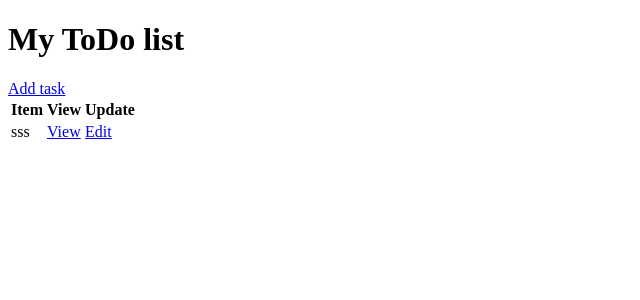
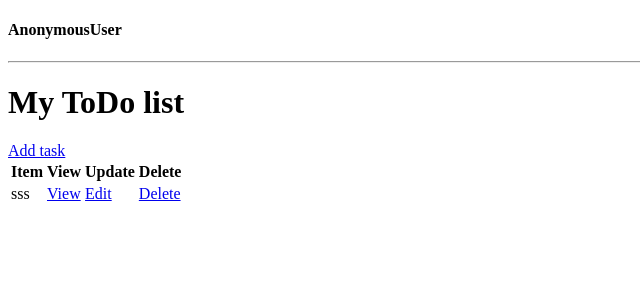
Before and after one commit to Samadseven07/ToDo-app, a Django app: page / in a window 1280 px wide. Shown: the top 300 px of the page, without its empty margins (0-640 px from the left). Run offline with Django 5.2, Linux system fonts and the light colour scheme; data comes from the database, SQL or seed files in the repository; both versions use the stored data as it was after the commit.

Commit message:
Add Delete file

```diff
--- /dev/null
+++ b/base/templates/base/task-delete.html
@@ -0,0 +1,6 @@
+<a href="{% url 'tasks' %}"></a>
+<form method="POST" action="">
+    {% csrf_token %}
+    <p>Are you sure you want to Delete this task? "{{task}}"</p>
+    <input type="submit" value="Delete">
+</form>
--- a/base/templates/base/task_list.html
+++ b/base/templates/base/task_list.html
@@ -6,23 +6,27 @@
     <title>My ToDo List</title>
 </head>
 <body>
+    <h4>{{request.user}}</h4>
+    <hr>
     <h1>My ToDo list</h1>
-    <a href="{% url 'task-create' %}">Add task</a>
     <table>
+        {% for task in tasks  %}
         <tr>
             <th>Item</th>
             <th>View</th>
             <th>Update</th>
+            <th>Delete</th>
         </tr>
-        {% for task in tasks  %}
         <tr>
             <td>{{task.title}}</td>
             <td><a href="{% url 'task' task.id%}">View</a></td>
             <td><a href="{% url 'task-update' task.id%}">Edit</a></td>
+            <td><a href="{% url 'task-delete' task.id%}">Delete</a></td>
         </tr>
         {% empty %}
         <h3>No Item in list</h3>
         {% endfor %}
+        <a href="{% url 'task-create' %}">Add task</a>
 
     </table>
 </body>
--- a/base/urls.py
+++ b/base/urls.py
@@ -1,9 +1,10 @@
 from django.urls import path
-from base.views import TaskList, TaskDetail, TaskCreate, TaskUpdate
+from base.views import TaskList, TaskDetail, TaskCreate, TaskUpdate, TaskDelete
 
 urlpatterns = [
     path("", TaskList.as_view(), name="tasks"),
     path("task/<int:pk>/", TaskDetail.as_view(), name="task"),
     path("task-create/", TaskCreate.as_view(), name="task-create"),
     path("task-update/<int:pk>/", TaskUpdate.as_view(), name="task-update"),
+    path("task-delete/<int:pk>/", TaskDelete.as_view(), name="task-delete"),
 ]
--- a/base/views.py
+++ b/base/views.py
@@ -1,7 +1,7 @@
 from django.shortcuts import render, HttpResponse
 from django.views.generic.list import ListView
 from django.views.generic.detail import DetailView
-from django.views.generic.edit import CreateView, UpdateView
+from django.views.generic.edit import CreateView, UpdateView, DeleteView
 from django.urls import reverse_lazy
 from .models import Task
 
@@ -11,7 +11,6 @@ class TaskList(ListView):
 
 class TaskDetail(DetailView):
     model = Task
-    context_object_name = 'task'
     template_name = "base/task.html"
 
 class TaskCreate(CreateView):
@@ -19,7 +18,14 @@ class TaskCreate(CreateView):
     fields = "__all__"
     success_url = reverse_lazy("tasks")
 
+
 class TaskUpdate(UpdateView):
     model = Task
     fields = "__all__"
     success_url = reverse_lazy("tasks")
+
+class TaskDelete(DeleteView):
+    model = Task
+    context_object_name = 'task'
+    template_name = "base/task-delete.html"
+    success_url = reverse_lazy("tasks")
```
Also changed, not shown: db.sqlite3. Lines whose indentation alone changed are shown as unchanged.
